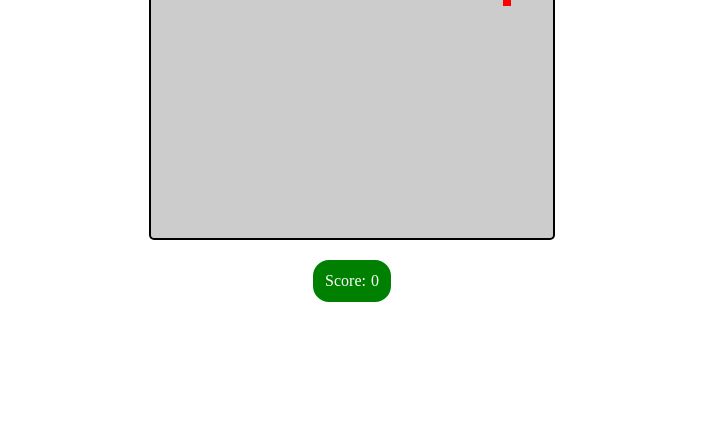
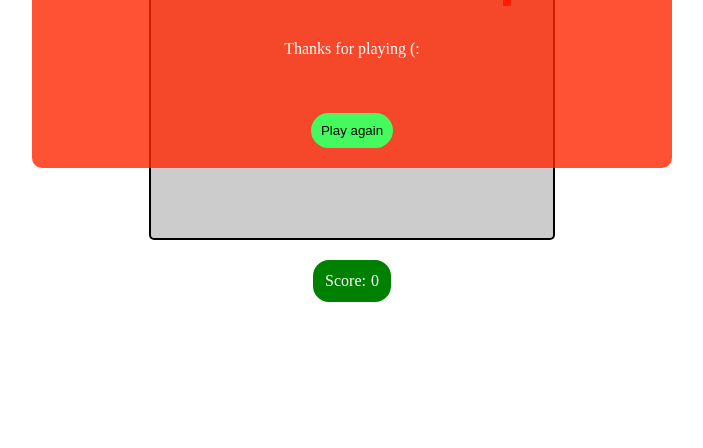
Before and after one commit to Washington-coder/snake-game, a plain HTML site: page index.html in a window 1280 px wide. Shown: the part 352-800 px from the top of the page, without its empty margins (288-991 px from the left). Drawn offline with Linux system fonts and the light colour scheme.

Commit message:
feat: add game over modal

```diff
--- a/css/style.css
+++ b/css/style.css
@@ -44,6 +44,22 @@
   color: white;
 }
 
+#game-over-modal {
+  display: none;
+  flex-direction: column;
+  justify-content: space-between;
+  align-items: center;
+  position: absolute;
+
+  width: 600px;
+  height: 200px;
+  border-radius: 10px;
+  padding: 20px;
+
+  background-color: rgba(255, 38, 0, 0.8);
+  color: white;
+}
+
 .score-container {
   display: flex;
   padding: 10px;
@@ -82,6 +98,17 @@
   gap: 20px;
 }
 
+.reload-button {
+  cursor: pointer;
+
+  border: none;
+  border-radius: 20px;
+  padding: 10px;
+
+  color: black;
+  background-color: rgb(69, 250, 94);
+}
+
 body {
   overflow-y: hidden;
 }
--- a/index.html
+++ b/index.html
@@ -8,6 +8,12 @@
   <title>Game Snake</title>
 </head>
 
+<script>
+  function reloadGame() {
+    window.location.reload();
+  }
+</script>
+
 <body>
   <div id="container">
     <div id="pause-modal">
@@ -17,7 +23,7 @@
       <div class="pause-modal-content">
         <p>Dificulty: </p>
         <a target="_blank" href="https://github.com/Washington-coder">About the author</a>
-        <button id="pause-modal-button-restart">Restart match</button>
+        <button class="reload-button" onclick="reloadGame()">Restart match</button>
       </div>
       <div class="pause-modal-section">
         <button id="pause-modal-button-continue">Continue</button>
@@ -33,6 +39,11 @@
         <p id="score">0</p>
       </div>
     </div>
+    <div id="game-over-modal">
+      <h1>Game over !</h1>
+      <p>Thanks for playing (:</p>
+      <button class="reload-button" onclick="reloadGame()">Play again</button>
+    </div>
   </div>
 </body>
 
--- a/js/game.js
+++ b/js/game.js
@@ -32,16 +32,11 @@
   }
 
   document.getElementById('menu-icon').addEventListener('click', (e) => {
-    console.log("entrou")
     handlePauseAction();
   })
 
   document.getElementById('pause-modal-button-continue').addEventListener('click', (e) => {
     handlePauseAction();
-  })
-
-  document.getElementById('pause-modal-button-restart').addEventListener('click', () => {
-    location.reload();
   })
 
   window.addEventListener("keydown", (e) => {
@@ -120,6 +115,7 @@
         const isSnakeEatingItself = headElement === null ? false : headElement.style.backgroundColor === SNAKE_COLOR;
         if (headElement === null || isSnakeEatingItself) {
           isWining = false;
+          document.getElementById('game-over-modal').style.display = 'flex';
           clearInterval(run)
         }
       }
```
